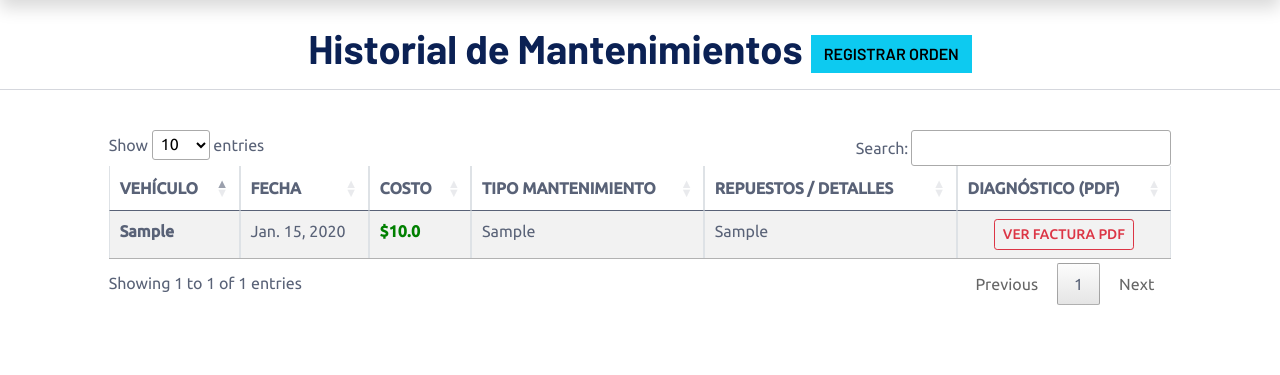
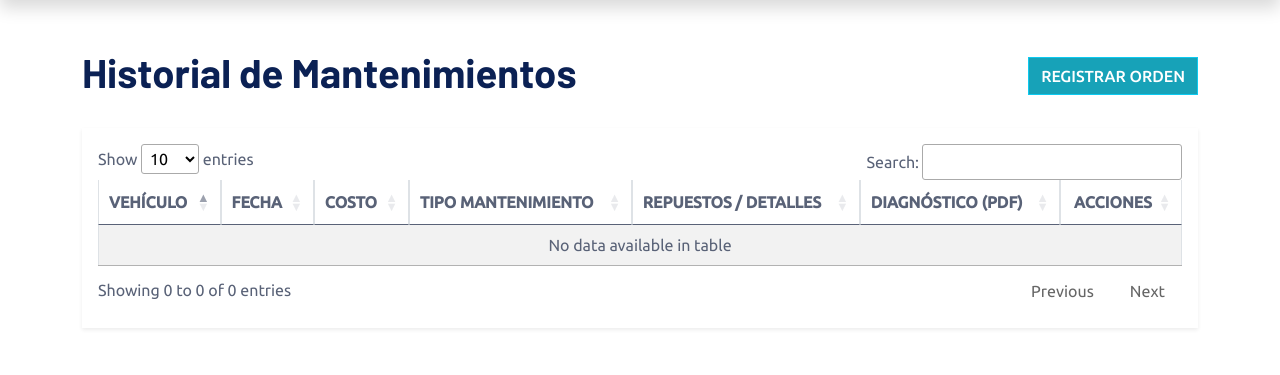
Before and after one commit to pablo2001-bod/control-flota, a Django app: page /listadodemantenimientos/ in a window 1280 px wide. Shown: the part 128-503 px from the top of the page. Run offline with Django 5.2, Linux system fonts and the light colour scheme; tables that the repository leaves empty hold one stand-in row (values such as "Sample post"); some libraries are stand-ins or nearby versions.

Commit message:
ListadodeMantenimientos.html

```diff
--- a/flota/templates/listadodemantenimientos.html
+++ b/flota/templates/listadodemantenimientos.html
@@ -1,19 +1,15 @@
 {% extends "./plantillaPrincipal.html" %}
 {% block contenido %}
-    <center>
-        <br>
-        <h1><b>Historial de Mantenimientos</b>
-            <a href="/NuevoMantenimiento/" class="btn btn-info">
-                <i class="icon-plus-circle"></i> Registrar Orden
+<div class="container py-5">
+    <div class="d-flex justify-content-between align-items-center mb-4">
+        <h1><b>Historial de Mantenimientos</b></h1>
+        <a href="/nuevoMantenimiento/" class="btn btn-info text-white text-uppercase" style="background-color: #17a2b8;">
+            Registrar Orden
         </a>
-        </h1>
-        <hr>
-    </center>
-    <br>
-    <div class="row">
-        <div class="col-md-1"></div>
-        <div class="col-md-10">
-            <table id="tbl_mantenimientos" class="table table-hover table-striped table-bordered">
+    </div>
+
+    <div class="table-responsive bg-white p-3 rounded shadow-sm">
+        <table id="tabla_mantenimientos" class="table table-striped table-bordered">
             <thead>
                 <tr>
                     <th>VEHÍCULO</th>
@@ -22,24 +18,35 @@
                     <th>TIPO MANTENIMIENTO</th>
                     <th>REPUESTOS / DETALLES</th>
                     <th>DIAGNÓSTICO (PDF)</th>
+                    <!-- Nueva columna de acciones -->
+                    <th class="text-center">ACCIONES</th>
                 </tr>
             </thead>
             <tbody>
-                    {% for m in mantenimientos %}
+                {% for mantenimiento in misMantenimientos %}
                 <tr>
-                            <td><b>{{ m.vehiculo.placa }}</b></td>
-                            <td>{{ m.fecha_servicio }}</td>
-                            <td style="color: green; font-weight: bold;">${{ m.costo_taller }}</td>
-                            <td>{{ m.tipo_mantenimiento }}</td>
-                            <td>{{ m.repuestos_cambiados }}</td>
+                    <td>{{ mantenimiento.vehiculo.placa }}</td>
+                    <td>{{ mantenimiento.fecha }}</td>
+                    <td class="text-success font-weight-bold">${{ mantenimiento.costo }}</td>
+                    <td>{{ mantenimiento.tipo_mantenimiento }}</td>
+                    <td>{{ mantenimiento.repuestos_detalles }}</td>
                     <td class="text-center">
-                                {% if m.pdf_diagnostico %}
-                                    <a class="btn btn-outline-danger btn-sm" href="{{ m.pdf_diagnostico.url }}" target="_blank">
-                                        <i class="icon-file-pdf"></i> Ver Factura PDF
+                        {% if mantenimiento.diagnostico_pdf %}
+                            <a href="{{ mantenimiento.diagnostico_pdf.url }}" target="_blank" class="btn btn-outline-danger btn-sm">
+                                VER FACTURA PDF
                             </a>
                         {% else %}
-                                    <span class="text-muted">Sin archivo</span>
+                            <span class="text-muted">Sin PDF</span>
                         {% endif %}
+                    </td>
+                    <!-- Botones de Editar y Eliminar idénticos a los de vehículos -->
+                    <td class="text-center">
+                        <a href="/editarMantenimiento/{{ mantenimiento.id }}" class="btn btn-warning btn-sm text-white">
+                            <i class="icon-edit"></i> Editar
+                        </a>
+                        <button onclick="confirmacion(event, '/eliminarMantenimiento/{{ mantenimiento.id }}')" class="btn btn-danger btn-sm">
+                            <i class="icon-close"></i> Eliminar
+                        </button>
                     </td>
                 </tr>
                 {% endfor %}
@@ -48,7 +55,14 @@
     </div>
 </div>
 
+<!-- Inicialización de DataTables en español -->
 <script>
-        let table = new DataTable('#tbl_mantenimientos');
+    $(document).ready(function() {
+        $('#tabla_mantenimientos').DataTable({
+            "language": {
+                "url": "//cdn.datatables.net/plug-ins/1.10.24/i18n/Spanish.json"
+            }
+        });
+    });
 </script>
 {% endblock %}
```
Lines whose indentation alone changed are shown as unchanged.
